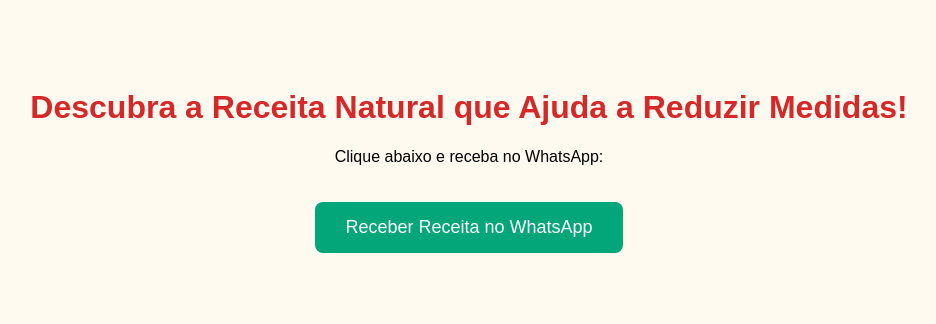
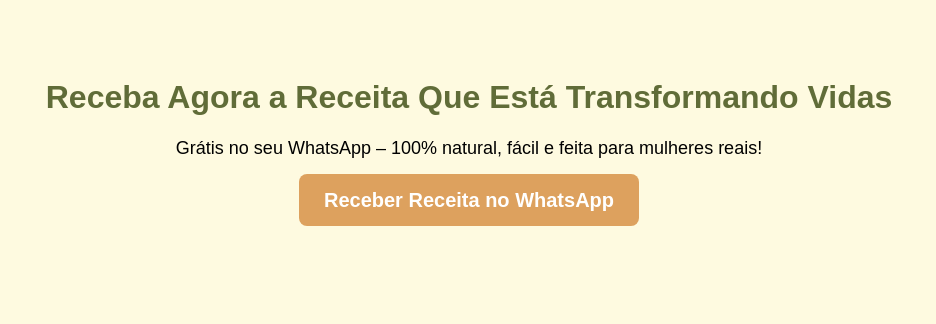
Before and after one commit to iranboono/pagina-receita, a plain HTML site: page index.html in a window 1280 px wide. Shown: the whole page, without its empty margins (171-1107 px from the left). Drawn offline with Linux system fonts and the light colour scheme.

Commit message:
Update index.html

```diff
--- a/index.html
+++ b/index.html
@@ -1,11 +1,11 @@
+<!DOCTYPE html>
+<html lang="pt-BR">
+<head>
+  <meta charset="UTF-8">
+  <meta name="viewport" content="width=device-width, initial-scale=1.0">
+  <title>Receita Grátis para Emagrecer</title>
 
-<!DOCTYPE html>
-<html lang="pt-br">
-<head>
-  <meta charset="UTF-8" />
-  <title>Receba a Receita no WhatsApp</title>
-
-  <!-- Pixel do Facebook -->
+  <!-- Facebook Pixel Code -->
   <script>
     !function(f,b,e,v,n,t,s)
     {if(f.fbq)return;n=f.fbq=function(){n.callMethod?
@@ -15,42 +15,56 @@
     t.src=v;s=b.getElementsByTagName(e)[0];
     s.parentNode.insertBefore(t,s)}(window, document,'script',
     'https://connect.facebook.net/en_US/fbevents.js');
-    fbq('init', 'SEU_PIXEL_ID');
+
+    fbq('init', '1072323443931943');
     fbq('track', 'PageView');
   </script>
-  <noscript><img height="1" width="1" style="display:none"
-    src="https://www.facebook.com/tr?id=SEU_PIXEL_ID&ev=PageView&noscript=1"
-  /></noscript>
-  <!-- Fim do Pixel -->
+  <noscript>
+    <img height="1" width="1"
+    src="https://www.facebook.com/tr?id=1072323443931943&ev=PageView&noscript=1"/>
+  </noscript>
+  <!-- End Facebook Pixel Code -->
 
   <style>
     body {
-      font-family: Arial;
+      font-family: Arial, sans-serif;
       text-align: center;
-      padding: 60px;
-      background: #fffaf0;
+      padding: 50px;
+      background-color: #fefae0;
     }
-    h1 { color: #d62828; }
+
+    h1 {
+      color: #606c38;
+    }
+
+    p {
+      font-size: 18px;
+      margin-bottom: 30px;
+    }
+
     a.botao {
-      display: inline-block;
-      padding: 15px 30px;
-      background: #03a678;
+      background-color: #dda15e;
       color: white;
-      font-size: 18px;
+      padding: 15px 25px;
       text-decoration: none;
+      font-weight: bold;
+      font-size: 20px;
       border-radius: 8px;
-      margin-top: 20px;
+    }
+
+    a.botao:hover {
+      background-color: #bc6c25;
     }
   </style>
 </head>
 <body>
-  <h1>Descubra a Receita Natural que Ajuda a Reduzir Medidas!</h1>
-  <p>Clique abaixo e receba no WhatsApp:</p>
+  <h1>Receba Agora a Receita Que Está Transformando Vidas</h1>
+  <p>Grátis no seu WhatsApp – 100% natural, fácil e feita para mulheres reais!</p>
   <a
     class="botao"
-    href="https://wa.me/5521998509201?text=Quero+a+receita"
+    href="https://wa.me/5521998509201?text=Quero%20a%20receita%20grátis!"
     onclick="fbq('track', 'Lead');"
-  >
+    target="_blank">
     Receber Receita no WhatsApp
   </a>
 </body>
```
